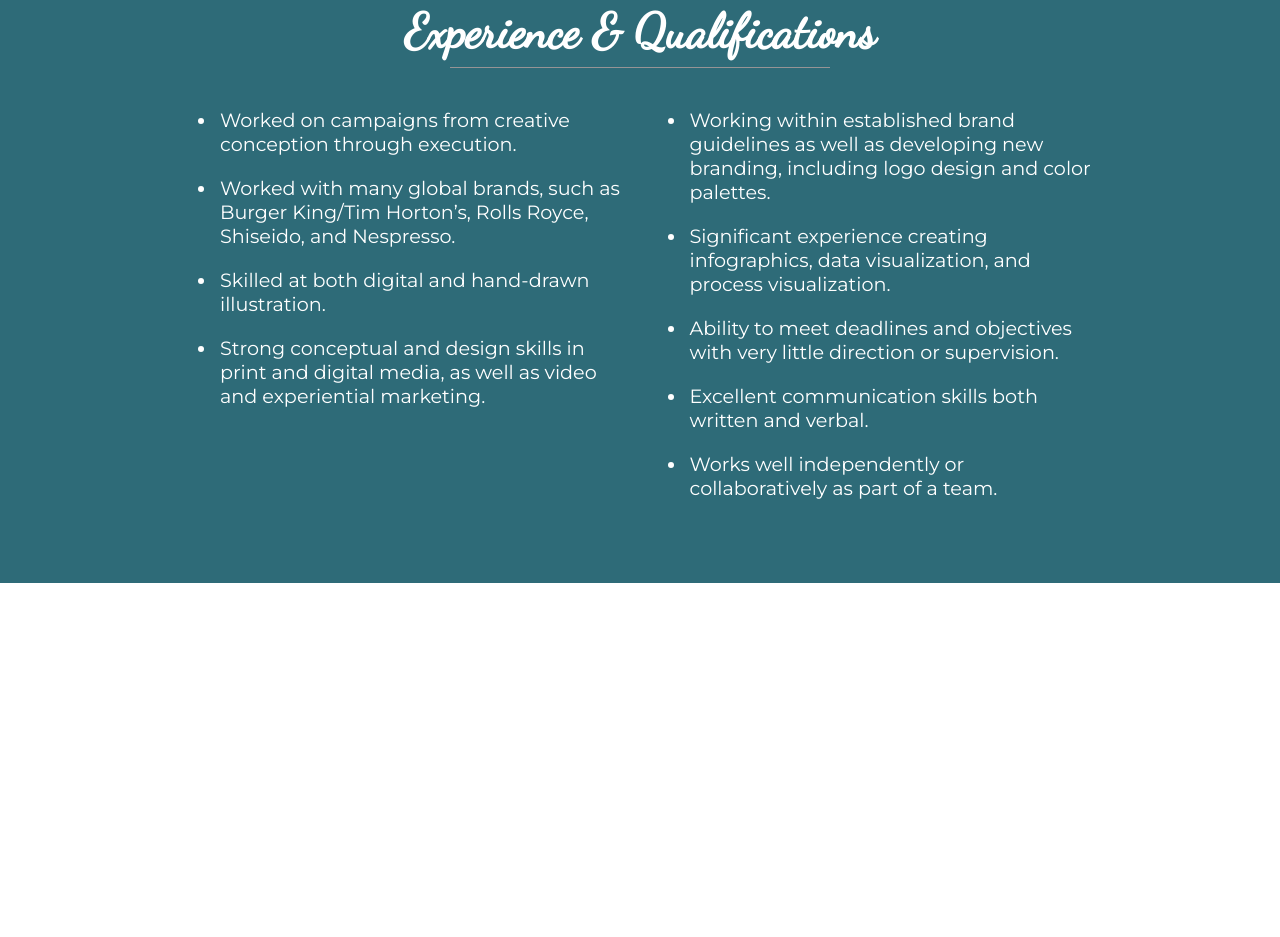
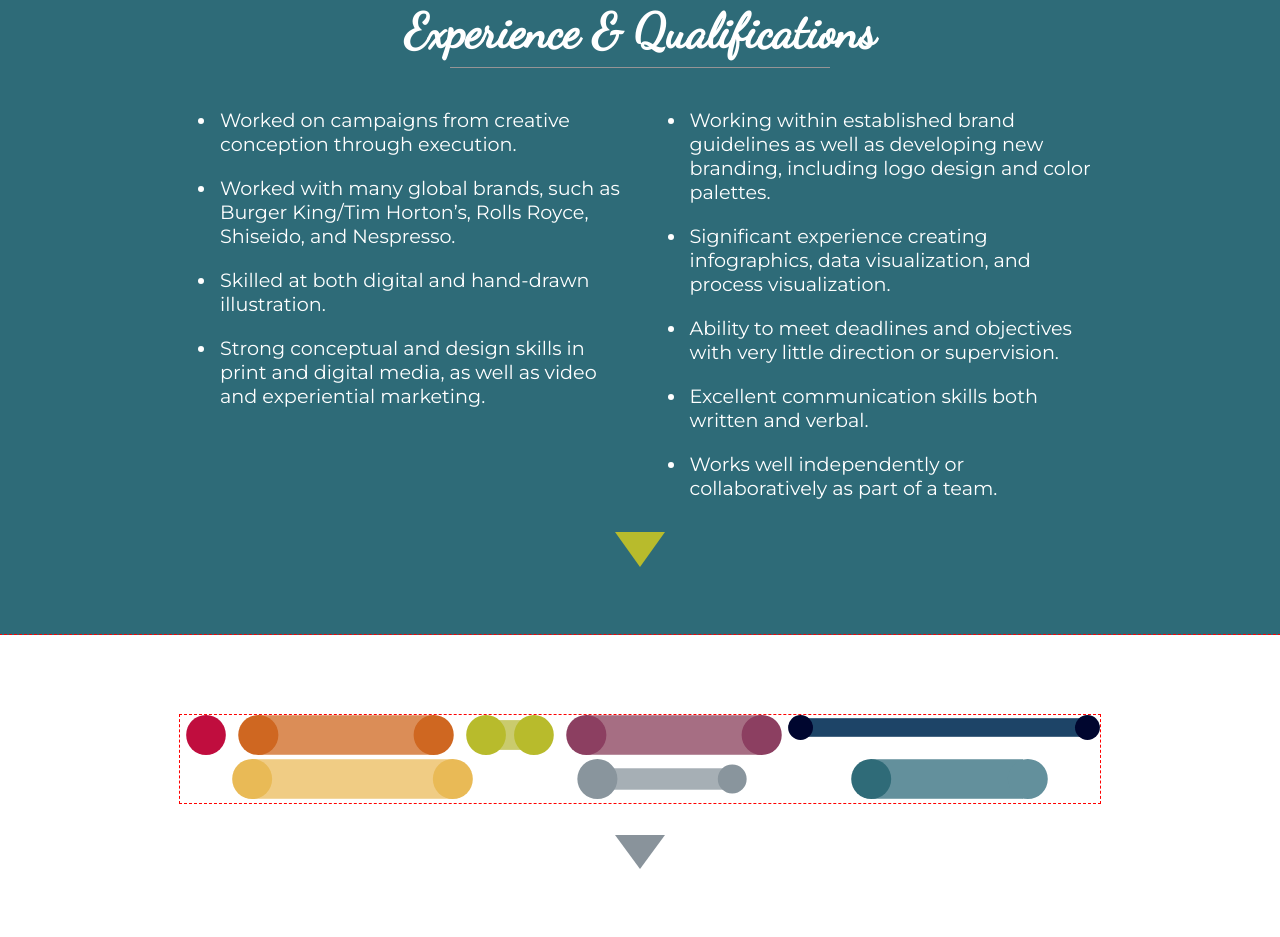
Before and after one commit to Spyrojoe/posta-bella, a website: page app/index.html in a window 1280 px wide. Shown: the part 1562-2499 px from the top of the page. Before the commit the page ends 2145 px from the top, so only its background shows below. Drawn offline with Linux system fonts and the light colour scheme.

Commit message:
Separate segments of timeline blocks.

```diff
--- a/app/index.html
+++ b/app/index.html
@@ -111,6 +111,45 @@
           <li>Works well independently or collaboratively as part of a team.</li>
         </ul>
       </div>
+      <a href="#" class="nav-icon nav-icon--down">
+        <img src="img/ui/nav-down--yellow.svg">
+      </a>
+    </section>
+
+    <section class="timeline">
+      <div class="wrap">
+        <div class="timeline">
+          <ol class="timeline__blocks">
+            <li>
+              <img src="img/timeblocks/timeblock-01.svg">
+            </li>
+            <li>
+              <img src="img/timeblocks/timeblock-02.svg">
+            </li>
+            <li>
+              <img src="img/timeblocks/timeblock-03.svg">
+            </li>
+            <li>
+              <img src="img/timeblocks/timeblock-04.svg">
+            </li>
+            <li>
+              <img src="img/timeblocks/timeblock-05.svg">
+            </li>
+            <li>
+              <img src="img/timeblocks/timeblock-06.svg">
+            </li>
+            <li>
+              <img src="img/timeblocks/timeblock-07.svg">
+            </li>
+            <li>
+              <img src="img/timeblocks/timeblock-08.svg">
+            </li>
+          </ol>
+        </div>
+      </div>
+      <a href="#" class="nav-icon nav-icon--down">
+        <img src="img/ui/nav-down--gray.svg">
+      </a>
     </section>
 
   </main>
--- /dev/null
+++ b/app/scss/_timeline.scss
@@ -0,0 +1,19 @@
+.timeline{
+	outline: 1px red dashed;
+}
+.timeline__blocks{
+	list-style: none;
+	display: flex;
+	flex-flow: row wrap;
+	padding: 0;
+
+	li{
+		flex: 1 1 auto;
+
+		img{
+			display: inline-block;
+			width: 100%;
+			max-height: 40px;
+		}
+	}
+}
--- a/app/scss/global.scss
+++ b/app/scss/global.scss
@@ -7,4 +7,5 @@
 @import "type";
 @import "header";
 @import "lists";
+@import "timeline";
 @import "media-queries";
```
Also changed, not shown: app/css/global.css, app/img/timeblocks/timeblock-01.svg (added), app/img/timeblocks/timeblock-02.svg (added), app/img/timeblocks/timeblock-03.svg (added), app/img/timeblocks/timeblock-04.svg (added), app/img/timeblocks/timeblock-05.svg (added), app/img/timeblocks/timeblock-06.svg (added), app/img/timeblocks/timeblock-07.svg (added), app/img/timeblocks/timeblock-08.svg (added), app/img/timeline.svg (added).
